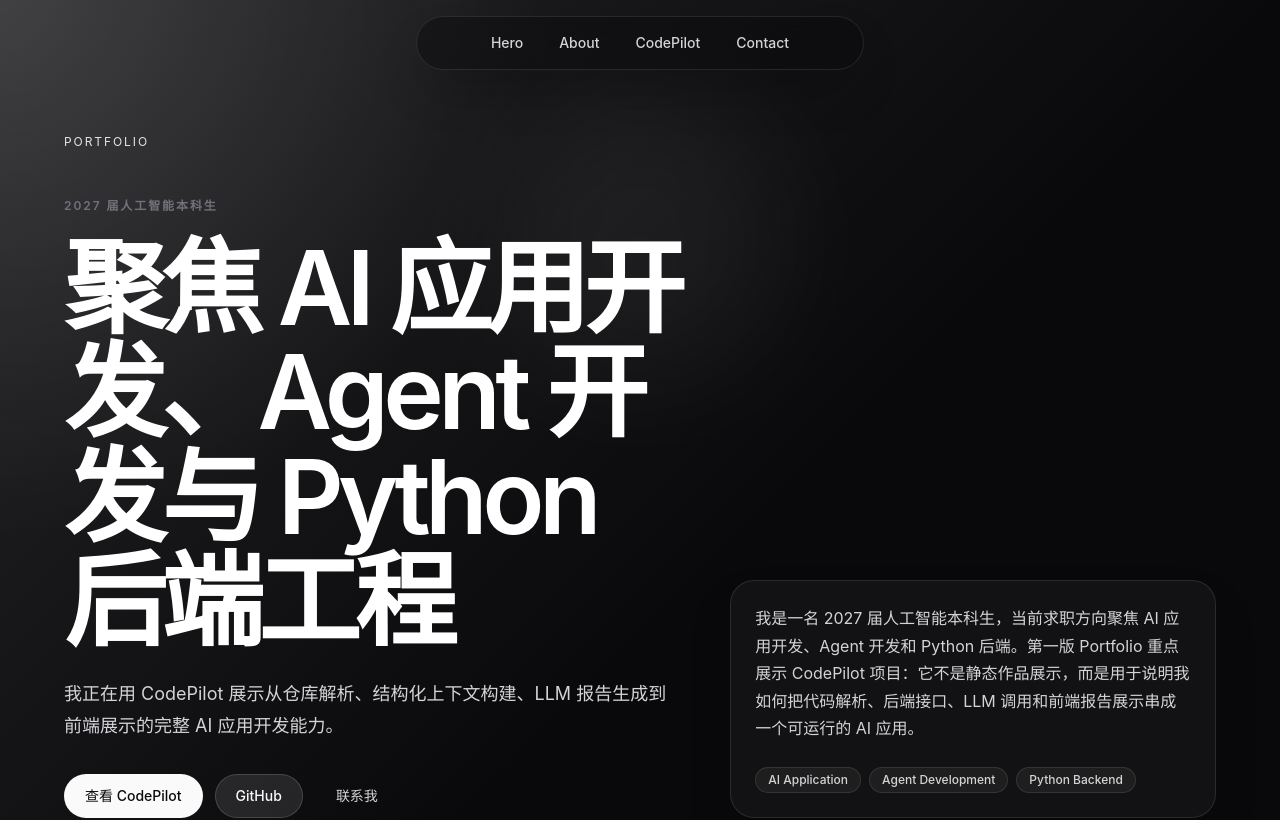
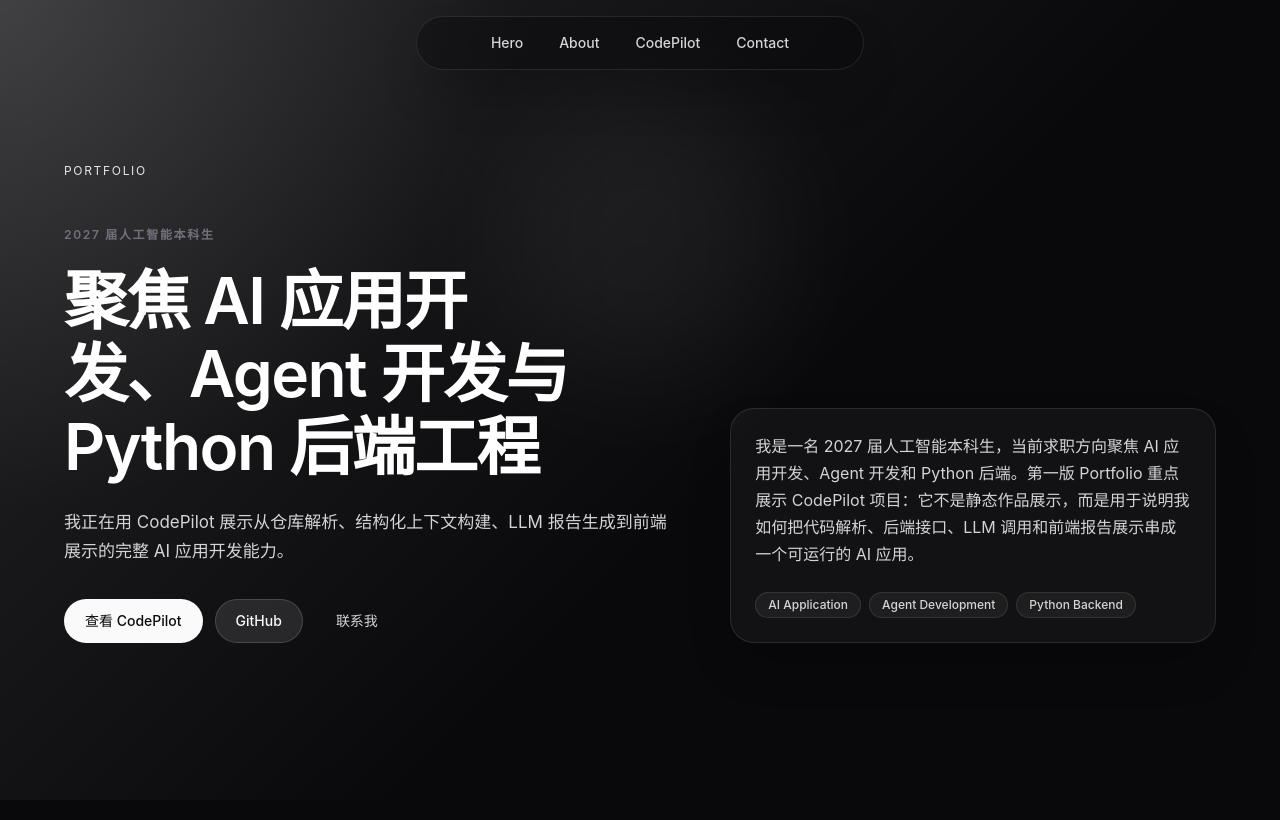
Before and after one commit to Strange-Men/Portfolio, a React (Vite) app: page / in a window 1280 px wide. Shown: the top 820 px of the page. Built offline with nearby package versions, Linux system fonts and the light colour scheme; the HTML template or start-up script is replaced by a standard one.

Commit message:
fix(v1.15.0-typography-system): correct chinese typography scale

```diff
--- a/src/index.css
+++ b/src/index.css
@@ -5,25 +5,28 @@
     "Segoe UI", "Noto Sans SC", "Microsoft YaHei", "PingFang SC", "Hiragino Sans GB",
     sans-serif;
 
-  --text-display: clamp(3rem, 8vw, 6.5rem);
-  --leading-display: 1.02;
-  --tracking-display: -0.055em;
+  --text-display: clamp(2.75rem, 5.6vw, 4rem);
+  --leading-display: 1.14;
+  --tracking-display: -0.025em;
 
-  --text-section-title: clamp(2.25rem, 5vw, 4.5rem);
-  --leading-section-title: 1.08;
-  --tracking-section-title: -0.045em;
+  --text-section-title: clamp(2rem, 3.8vw, 3rem);
+  --leading-section-title: 1.18;
+  --tracking-section-title: -0.02em;
 
-  --text-body-lg: 1.125rem;
-  --leading-body-lg: 1.78;
+  --text-card-title: 1.125rem;
+  --leading-card-title: 1.45;
+
+  --text-body-lg: 1.0625rem;
+  --leading-body-lg: 1.72;
 
   --text-body: 1rem;
-  --leading-body: 1.72;
+  --leading-body: 1.68;
 
   --text-label: 0.75rem;
   --leading-label: 1;
-  --tracking-label: 0.16em;
+  --tracking-label: 0.14em;
 
-  --section-y: clamp(5rem, 10vw, 8rem);
+  --section-y: clamp(4.5rem, 8vw, 6.5rem);
 
   font-family: var(--font-sans);
   color: #fafafa;
@@ -75,6 +78,11 @@
     line-height: var(--leading-body);
   }
 
+  .text-card-title {
+    font-size: var(--text-card-title);
+    line-height: var(--leading-card-title);
+  }
+
   .text-label {
     font-size: var(--text-label);
     line-height: var(--leading-label);
```
Also changed, not shown: 2 other files (tests, documents, lock files or other folders).
